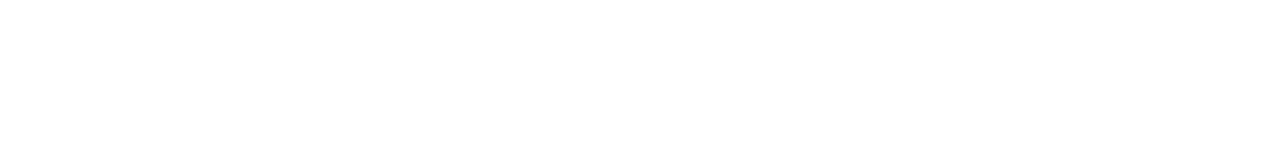
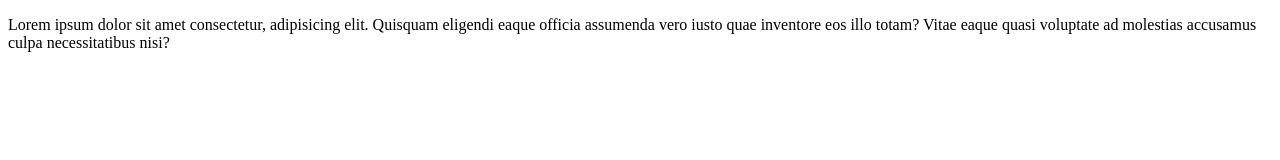
Before and after one commit to PaliPlocica/giiit, a plain HTML site: page index.html in a window 1280 px wide. Drawn offline with Linux system fonts and the light colour scheme.

Commit message:
pridany lorem

```diff
--- a/index.html
+++ b/index.html
@@ -6,5 +6,12 @@
 		<meta name="viewport" content="width=device-width, initial-scale=1.0" />
 		<title>Git out</title>
 	</head>
-	<body></body>
+	<body>
+		<p>
+			Lorem ipsum dolor sit amet consectetur, adipisicing elit. Quisquam
+			eligendi eaque officia assumenda vero iusto quae inventore eos illo totam?
+			Vitae eaque quasi voluptate ad molestias accusamus culpa necessitatibus
+			nisi?
+		</p>
+	</body>
 </html>
```
